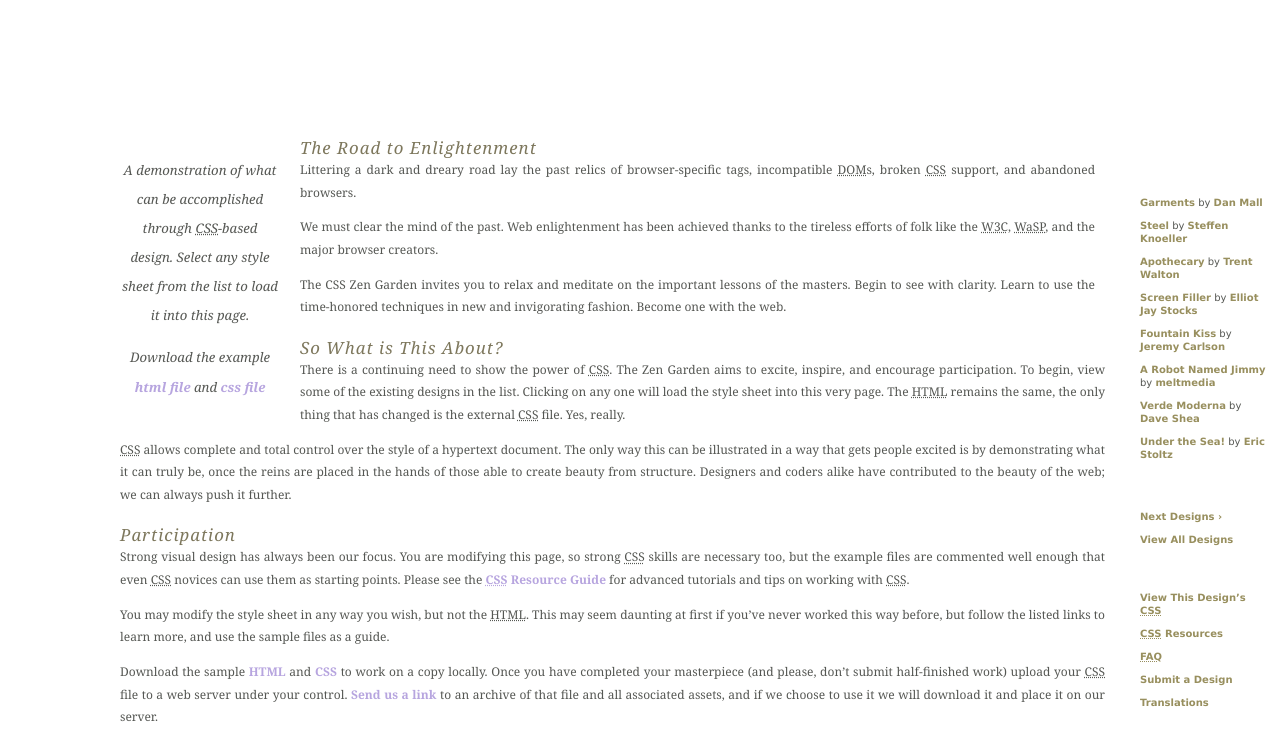
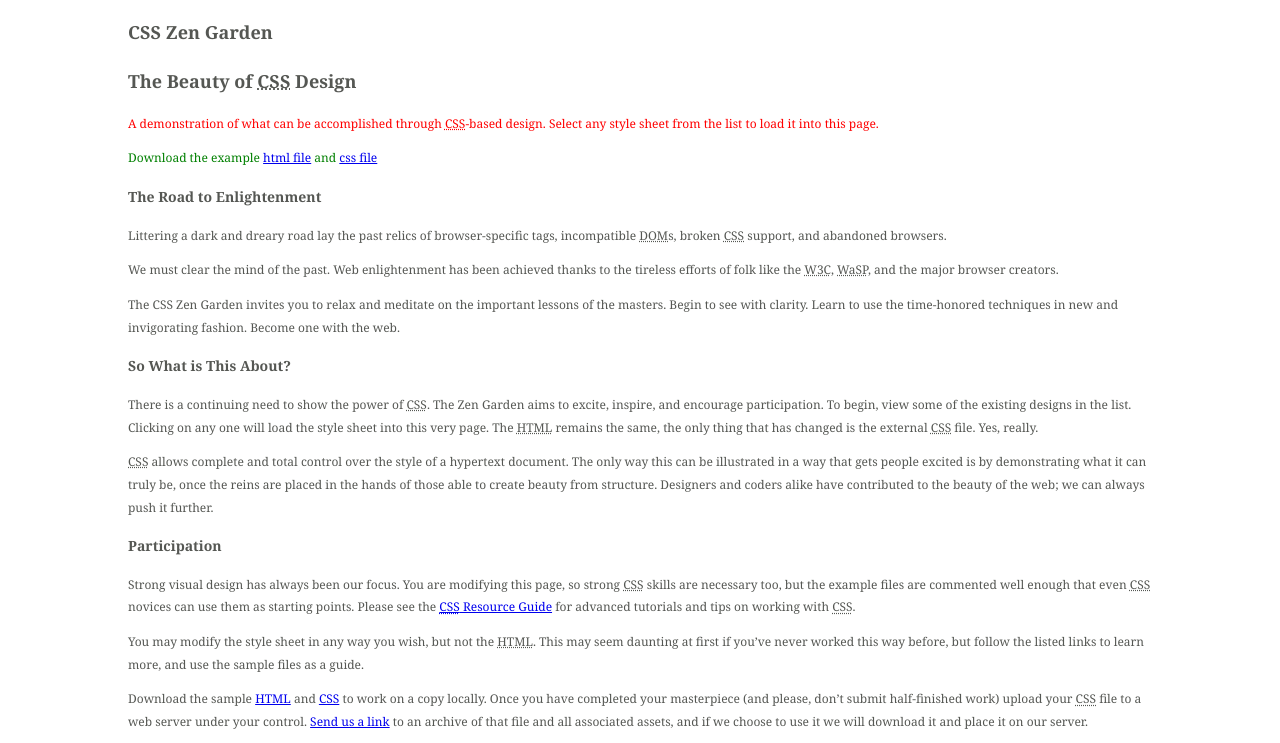
Before and after one commit to erikthedeveloper/my-css-zen-garden-attempt, a plain HTML site: page index.html in a window 1280 px wide. Shown: the top 743 px of the page. Drawn offline with Linux system fonts and the light colour scheme.

Commit message:
Setup sweet boilerplate. Covers... oh, 70% of use cases with the HTML elements

```diff
--- a/style.css
+++ b/style.css
@@ -1,194 +1,198 @@
-/* css Zen Garden default style v1.02 */
-/* css released under Creative Commons License - http://creativecommons.org/licenses/by-nc-sa/1.0/  */
+/* Author: Erik Aybar */
 
-/* This file based on 'Tranquille' by Dave Shea */
-/* You may use this file as a foundation for any new work, but you may find it easier to start from scratch. */
-/* Not all elements are defined in this file, so you'll most likely want to refer to the xhtml as well. */
-
-/* Your images should be linked as if the CSS file sits in the same folder as the images. ie. no paths. */
-
+/*=======================================================
+=            HTML elements and Global Styles            =
+=======================================================*/
 
 /* basic elements */
-html {
+html, body {
 	margin: 0;
 	padding: 0;
 }
+
 body {
 	font: 75% georgia, sans-serif;
 	line-height: 1.88889;
 	color: #555753;
-	background: #fff url(blossoms.jpg) no-repeat bottom right;
-	margin: 0;
-	padding: 0;
 }
+
 p {
-	margin-top: 0;
-	text-align: justify;
-	}
-h3 {
-	font: italic normal 1.4em georgia, sans-serif;
-	letter-spacing: 1px;
-	margin-bottom: 0;
-	color: #7D775C;
-	}
-a:link {
-	font-weight: bold;
-	text-decoration: none;
-	color: #B7A5DF;
-	}
-a:visited {
-	font-weight: bold;
-	text-decoration: none;
-	color: #D4CDDC;
-	}
-a:hover, a:focus, a:active {
-	text-decoration: underline;
-	color: #9685BA;
-	}
-abbr {
-	border-bottom: none;
+
 }
 
 
-/* specific divs */
-.page-wrapper {
-	background: url(zen-bg.jpg) no-repeat top left;
-	padding: 0 175px 0 110px;
-	margin: 0;
-	position: relative;
+a {
+
 }
 
-.intro {
-	min-width: 470px;
-	width: 100%;
+a:link {
 }
 
-header h1 {
-	background: transparent url(h1.gif) no-repeat top left;
-	margin-top: 10px;
-	display: block;
-	width: 219px;
-	height: 87px;
-	float: left;
+a:visited {
+}
 
-	text-indent: 100%;
-	white-space: nowrap;
-	overflow: hidden;
+a:hover, a:focus, a:active {
 }
-header h2 {
-	background: transparent url(h2.gif) no-repeat top left;
-	margin-top: 58px;
-	margin-bottom: 40px;
-	width: 200px;
-	height: 18px;
-	float: right;
 
-	text-indent: 100%;
-	white-space: nowrap;
-	overflow: hidden;
+.page-wrapper {
+	width: 80%;
+	margin: 0 auto;
 }
-header {
-	padding-top: 20px;
-	height: 87px;
+
+/*-----  End of HTML elements and Global Styles  ------*/
+
+
+
+
+/*=====================================
+=            Section intro            =
+=====================================*/
+
+
+
+
+
+/**
+ * Contains only header, h1, and h2 in document
+ */
+.intro { /*#zen-intro*/
+
+}
+
+.intro header {
+
+}
+h1 {
+
+}
+h2 {
+
+}
+h3 { /*8 Throughout Document*/
+
 }
 
 .summary {
-	clear: both;
-	margin: 20px 20px 20px 10px;
-	width: 160px;
-	float: left;
+
 }
-.summary p {
-	font: italic 1.1em/2.2 georgia;
-	text-align: center;
+.summary p:first-child {
+	color: red;
+}
+.summary p:last-child {
+	color: green;
 }
 
 .preamble {
-	clear: right;
-	padding: 0px 10px 0 10px;
+
 }
-.supporting {
-	padding-left: 10px;
-	margin-bottom: 40px;
+.preamble h3 {
+
+}
+.preamble p { /*3 p's with multiple abbrs...*/
+
+}
+
+/*-----  End of Section intro  ------*/
+
+
+/*===========================================
+=            div.main.supporting            =
+===========================================*/
+
+.main {
+
+}
+
+.main .explanation {
+
+}
+.main .explanation h3 {
+
+}
+.main .explanation p { /* 2 P's */
+
+}
+
+
+.main .participation {
+
+}
+.main .participation h3 {
+
+}
+.main .participation p { /* 3 P's */
+
+}
+
+.main .benefits {
+
+}
+.main .benefits h3 {
+
+}
+.main .benefits p { /* 1 P */
+
+}
+
+.main .requirements {
+
+}
+.main .requirements h3 {
+
+}
+.main .requirements p { /* 5 P's */
+
 }
 
 footer {
-	text-align: center;
+
 }
-footer a:link, footer a:visited {
-	margin-right: 20px;
+footer a { /* footer a.zen-* */
+
 }
 
+/*-----  End of div.main.supporting  ------*/
+
+
+/*=====================================
+=            aside.sidebar            =
+=====================================*/
+
 .sidebar {
-	margin-left: 600px;
-	position: absolute;
-	top: 0;
-	right: 0;
+
 }
 .sidebar .wrapper {
-	font: 10px verdana, sans-serif;
-	background: transparent url(paper-bg.jpg) top left repeat-y;
-	padding: 10px;
-	margin-top: 150px;
-	width: 130px;
-	}
-.sidebar h3.select {
-	background: transparent url(h3.gif) no-repeat top left;
-	margin: 10px 0 5px 0;
-	width: 97px;
-	height: 16px;
 
-	text-indent: 100%;
-	white-space: nowrap;
-	overflow: hidden;
-	}
-.sidebar h3.archives {
-	background: transparent url(h5.gif) no-repeat top left;
-	margin: 25px 0 5px 0;
-	width:57px;
-	height: 14px;
-
-	text-indent: 100%;
-	white-space: nowrap;
-	overflow: hidden;
-	}
-.sidebar h3.resources {
-	background: transparent url(h6.gif) no-repeat top left;
-	margin: 25px 0 5px 0;
-	width:63px;
-	height: 10px;
-
-	text-indent: 100%;
-	white-space: nowrap;
-	overflow: hidden;
 }
 
+.design-selection {
 
-.sidebar ul {
-	margin: 0;
-	padding: 0;
 }
-.sidebar li {
-	line-height: 1.3em;
-	background: transparent url(cr1.gif) no-repeat top center;
-	display: block;
-	padding-top: 5px;
-	margin-bottom: 5px;
-	list-style-type: none;
+.design-selection h3{
+
 }
-.sidebar li a:link {
-	color: #988F5E;
-	}
-.sidebar li a:visited {
-	color: #B3AE94;
+.design-selection nav{
+
 }
 
+.design-archives {
 
-.extra1 {
-	background: transparent url(cr2.gif) top left no-repeat;
-	position: absolute;
-	top: 40px;
-	right: 0;
-	width: 148px;
-	height: 110px;
 }
+.design-archives h3{
+
+}
+.design-archives nav{
+
+}
+
+.zen-resources {
+
+}
+.zen-resources h3 {
+
+}
+.zen-resources ul {
+
+}
+
+/*-----  End of aside.sidebar  ------*/
```
Lines whose indentation alone changed are shown as unchanged.
